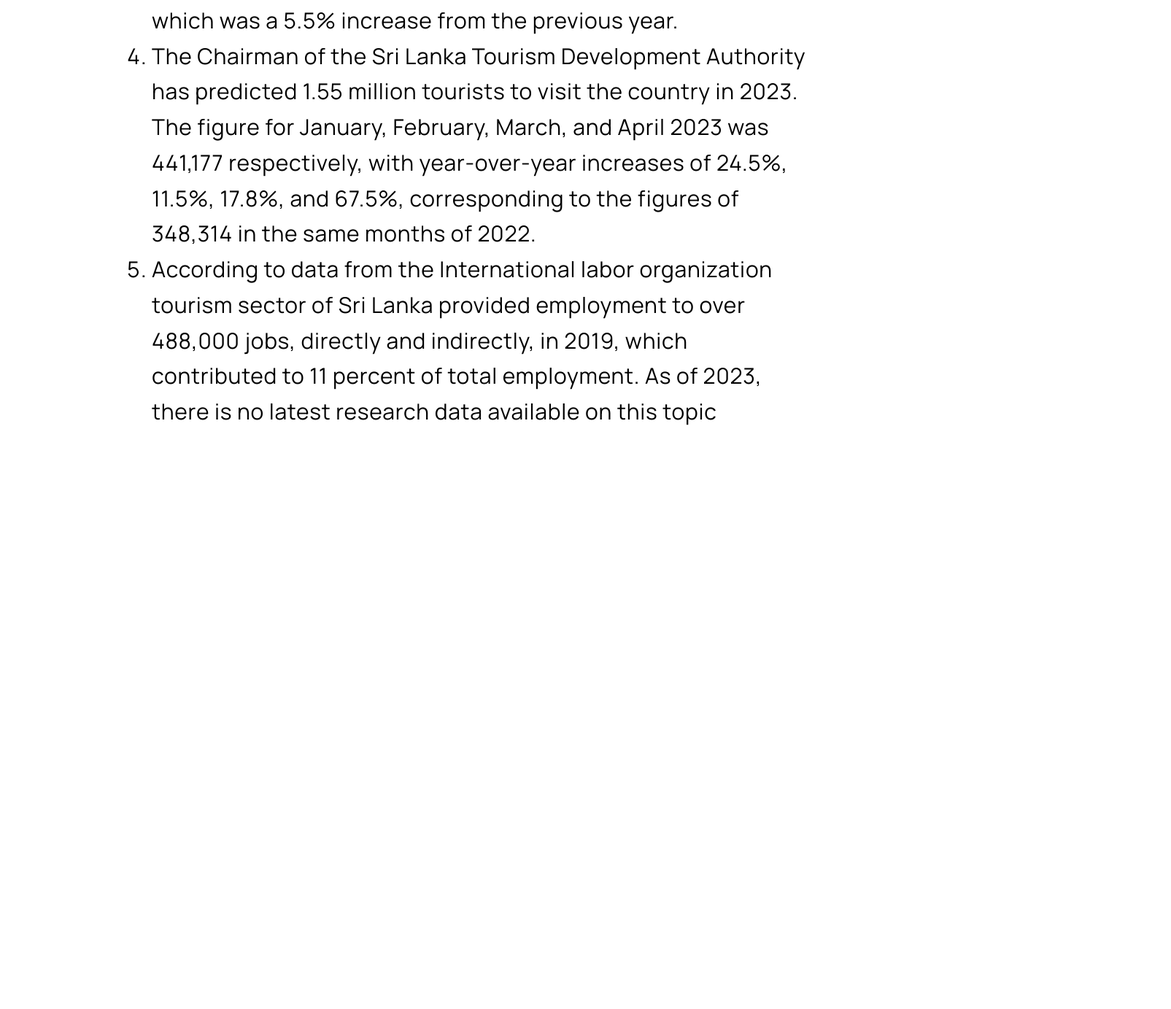
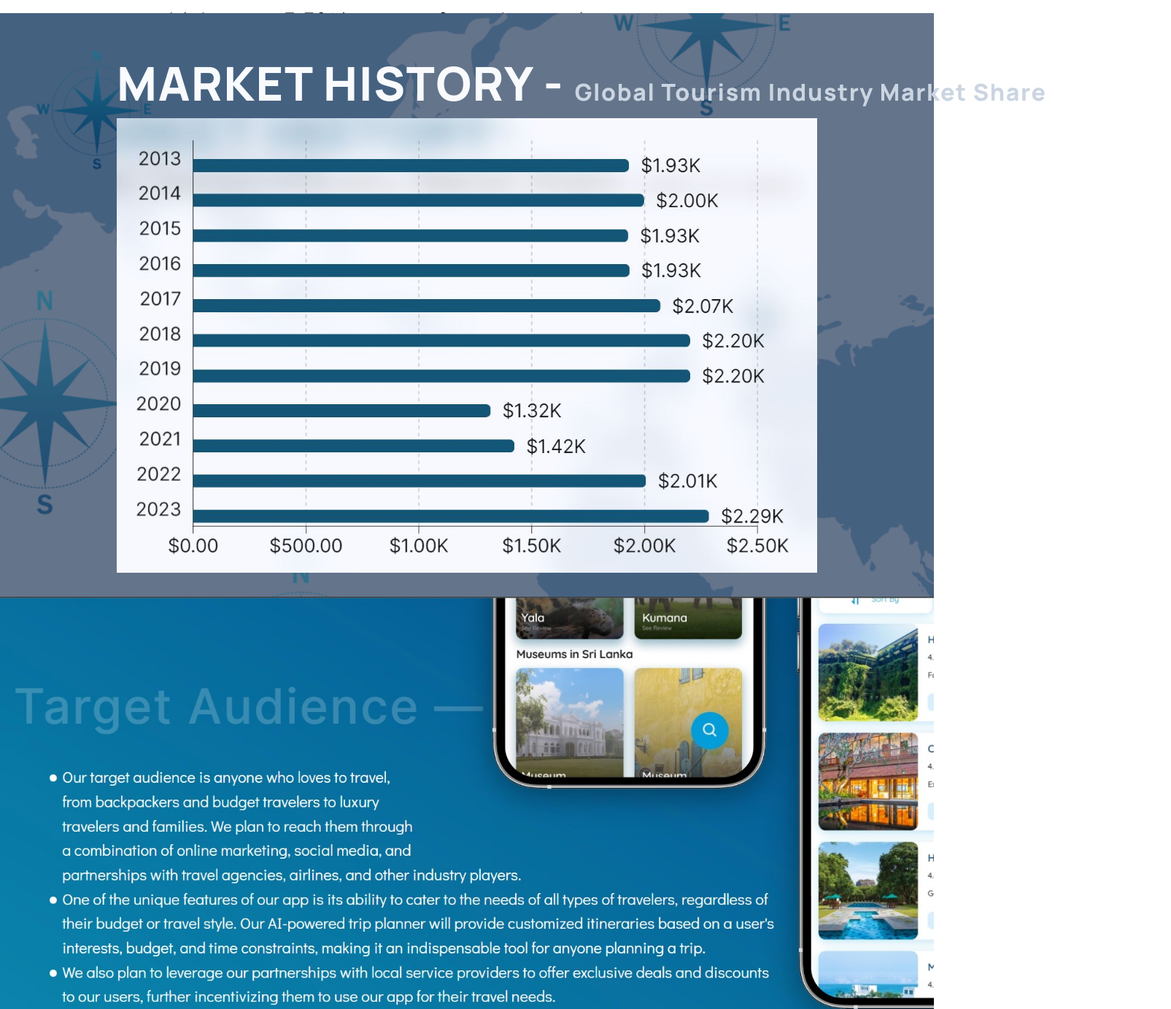
Before and after one commit to Nekromenzer/travelwish-web, a plain HTML site: page index.html in a window 1280 px wide. Shown: the part 4782-6165 px from the top of the page at 73% size, 1605 px wide, since content can reach past the window. Before the commit the page ends 5371 px from the top, so only its background shows below. Drawn offline with nearby package versions, Linux system fonts and the light colour scheme.

Commit message:
section 8

```diff
--- a/index.html
+++ b/index.html
@@ -289,6 +289,21 @@
             </li>
         </ol>
     </section>
+
+    <!-- 7th section -->
+    <section class="z-10 relative h-screen px-[10rem] py-[3rem] bg-slate-500 bg-pattern-1 bg-cover backdrop-blur-3xl">
+        <h3 class="text-[4rem] font-bold text-slate-50 whitespace-nowrap tracking-wide">MARKET HISTORY - <span
+                class="text-[2rem] text-slate-300 font-bold">Global Tourism Industry Market Share <span
+                    class="text-white font-thin text-[1rem]">in billion US dollars</span></span>
+        </h3>
+
+        <img src="./images/screen.JPG" class="mx-auto" />
+    </section>
+
+    <!-- 8th screen -->
+    <section class="z-10 relative h-screen  bg-slate-500 bg-pattern-1 bg-cover backdrop-blur-3xl">
+        <img src="./images/screen-8.jpg" class="w-full">
+    </section>
 </body>
 
 </html>
```
Also changed, not shown: images/screen-8.jpg (added).
